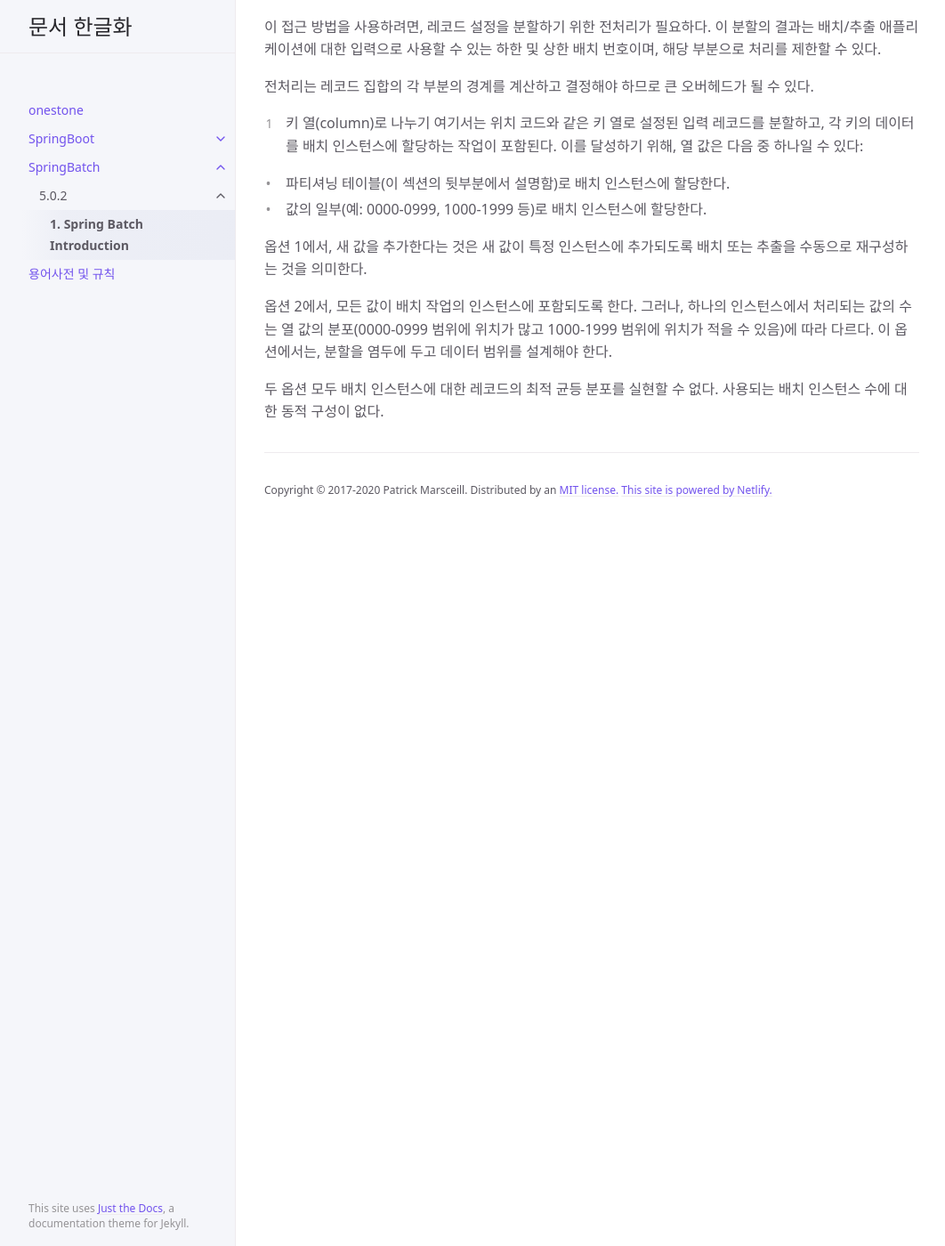
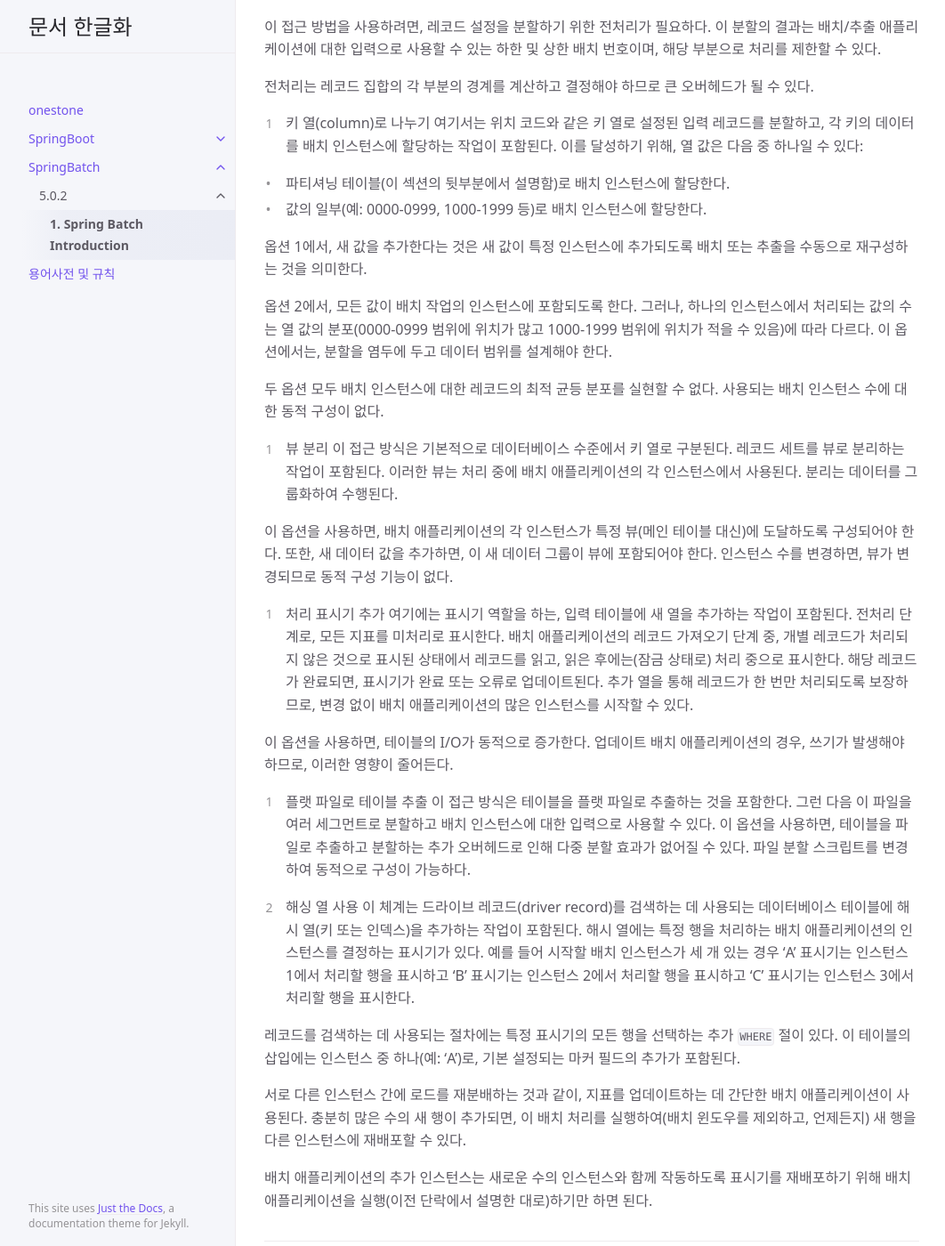
Before and after one commit to onestone9900/onestone9900.github.io, a Jekyll site: the page built from docs/spring_batch/5.0.2/1. spring_batch_introduction.md, in a window 1280 px wide and 1400 px high, scrolled down 6815 px. Shown: the whole window at 89% size, without its empty margins (107-1169 px from the left). Built offline with Jekyll 4.4.1, drawn with Linux system fonts in a browser that asks for light colours; some of the changed text lies outside the part shown.

Commit message:
docs: 1. Spring Batch Introduction - 1.3.2. 부분 추가

```diff
--- a/docs/spring_batch/5.0.2/1. spring_batch_introduction.md
+++ b/docs/spring_batch/5.0.2/1. spring_batch_introduction.md
@@ -39,7 +39,7 @@ Accenture와 SpringSource의 공동 작업은 소프트웨어 처리 접근 방
 ### 1.2.1. Business Scenarios
 스프링 배치는 다음 비즈니스 시나리오를 지원한다:
 - 배치 프로세스를 주기적으로 커밋.
-- 동시 일괄 처리: 작업의 병렬 처리.
+- 동시 배치 처리: 작업의 병렬 처리.
 - 단계적, 엔터프라이즈 메시지-기반 처리.
 - 대규모 병렬 배치 처리
 - 실패 후 수동 또는 예약된 다시 시작.
@@ -169,3 +169,26 @@ Figure 2. Partitioned Process
 옵션 2에서, 모든 값이 배치 작업의 인스턴스에 포함되도록 한다. 그러나, 하나의 인스턴스에서 처리되는 값의 수는 열 값의 분포(0000-0999 범위에 위치가 많고 1000-1999 범위에 위치가 적을 수 있음)에 따라 다르다. 이 옵션에서는, 분할을 염두에 두고 데이터 범위를 설계해야 한다.
 
 두 옵션 모두 배치 인스턴스에 대한 레코드의 최적 균등 분포를 실현할 수 없다. 사용되는 배치 인스턴스 수에 대한 동적 구성이 없다.
+
+3. 뷰 분리
+이 접근 방식은 기본적으로 데이터베이스 수준에서 키 열로 구분된다. 레코드 세트를 뷰로 분리하는 작업이 포함된다. 이러한 뷰는 처리 중에 배치 애플리케이션의 각 인스턴스에서 사용된다. 분리는 데이터를 그룹화하여 수행된다.
+
+이 옵션을 사용하면, 배치 애플리케이션의 각 인스턴스가 특정 뷰(메인 테이블 대신)에 도달하도록 구성되어야 한다. 또한, 새 데이터 값을 추가하면, 이 새 데이터 그룹이 뷰에 포함되어야 한다. 인스턴스 수를 변경하면, 뷰가 변경되므로 동적 구성 기능이 없다.
+
+4. 처리 표시기 추가
+여기에는 표시기 역할을 하는, 입력 테이블에 새 열을 추가하는 작업이 포함된다. 전처리 단계로, 모든 지표를 미처리로 표시한다. 배치 애플리케이션의 레코드 가져오기 단계 중, 개별 레코드가 처리되지 않은 것으로 표시된 상태에서 레코드를 읽고, 읽은 후에는(잠금 상태로) 처리 중으로 표시한다. 해당 레코드가 완료되면, 표시기가 완료 또는 오류로 업데이트된다. 추가 열을 통해 레코드가 한 번만 처리되도록 보장하므로, 변경 없이 배치 애플리케이션의 많은 인스턴스를 시작할 수 있다.
+
+이 옵션을 사용하면, 테이블의 I/O가 동적으로 증가한다. 업데이트 배치 애플리케이션의 경우, 쓰기가 발생해야 하므로, 이러한 영향이 줄어든다.
+
+5. 플랫 파일로 테이블 추출
+이 접근 방식은 테이블을 플랫 파일로 추출하는 것을 포함한다. 그런 다음 이 파일을 여러 세그먼트로 분할하고 배치 인스턴스에 대한 입력으로 사용할 수 있다.
+이 옵션을 사용하면, 테이블을 파일로 추출하고 분할하는 추가 오버헤드로 인해 다중 분할 효과가 없어질 수 있다. 파일 분할 스크립트를 변경하여 동적으로 구성이 가능하다.
+
+6. 해싱 열 사용
+이 체계는 드라이브 레코드(driver record)를 검색하는 데 사용되는 데이터베이스 테이블에 해시 열(키 또는 인덱스)을 추가하는 작업이 포함된다. 해시 열에는 특정 행을 처리하는 배치 애플리케이션의 인스턴스를 결정하는 표시기가 있다. 예를 들어 시작할 배치 인스턴스가 세 개 있는 경우 'A' 표시기는 인스턴스 1에서 처리할 행을 표시하고 'B' 표시기는 인스턴스 2에서 처리할 행을 표시하고 'C' 표시기는 인스턴스 3에서 처리할 행을 표시한다.
+
+레코드를 검색하는 데 사용되는 절차에는 특정 표시기의 모든 행을 선택하는 추가 `WHERE` 절이 있다. 이 테이블의 삽입에는 인스턴스 중 하나(예: 'A')로, 기본 설정되는 마커 필드의 추가가 포함된다.
+
+서로 다른 인스턴스 간에 로드를 재분배하는 것과 같이, 지표를 업데이트하는 데 간단한 배치 애플리케이션이 사용된다. 충분히 많은 수의 새 행이 추가되면, 이 배치 처리를 실행하여(배치 윈도우를 제외하고, 언제든지) 새 행을 다른 인스턴스에 재배포할 수 있다.
+
+배치 애플리케이션의 추가 인스턴스는 새로운 수의 인스턴스와 함께 작동하도록 표시기를 재배포하기 위해 배치 애플리케이션을 실행(이전 단락에서 설명한 대로)하기만 하면 된다.
```
